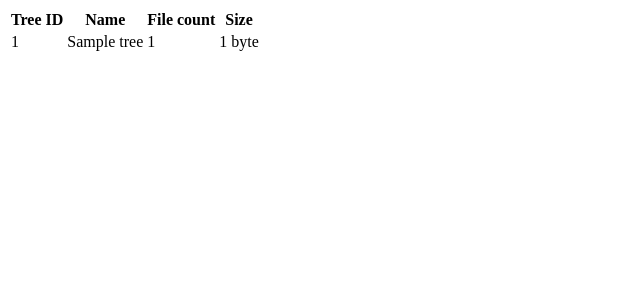
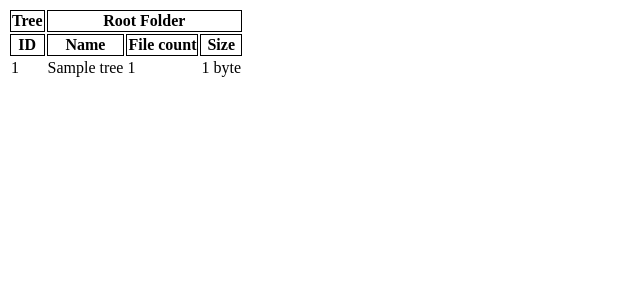
Before and after one commit to kitware-resonant/dkc-next, a Django app: template dkc/core/templates/core/trees_by_file_count.html in a window 1280 px wide. Shown: the top 300 px of the page, without its empty margins (0-640 px from the left). Run offline with Django 3.2, Linux system fonts and the light colour scheme; the template is opened without the code that fills it: most values are stand-ins (such as "Sample title", 1, 10 or a date in 2020).

Commit message:
Clarify table headers

```diff
--- a/dkc/core/templates/core/trees_by_file_count.html
+++ b/dkc/core/templates/core/trees_by_file_count.html
@@ -2,13 +2,23 @@
 <html lang="">
   <head>
     <meta charset="utf-8">
+
+    <style type="text/css">
+      table th {
+        border: 1px solid black;
+      }
+    </style>
   </head>
 
   <body>
     <table>
       <thead>
         <tr>
-          <th>Tree ID</th>
+          <th>Tree</th>
+          <th colspan="3">Root Folder</th>
+        </tr>
+        <tr>
+          <th>ID</th>
           <th>Name</th>
           <th>File count</th>
           <th>Size</th>
```
